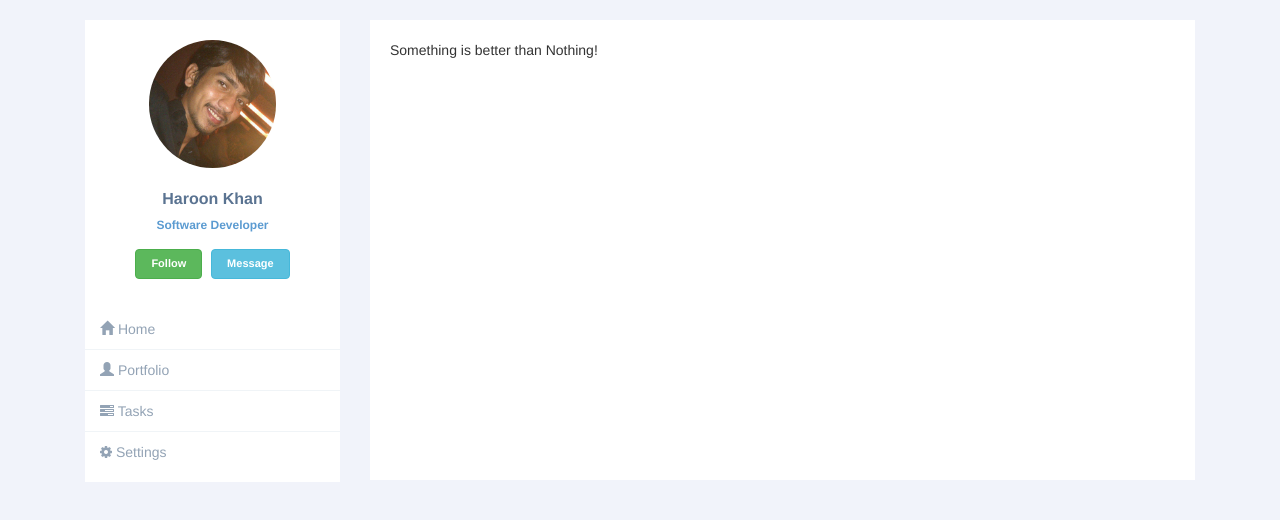
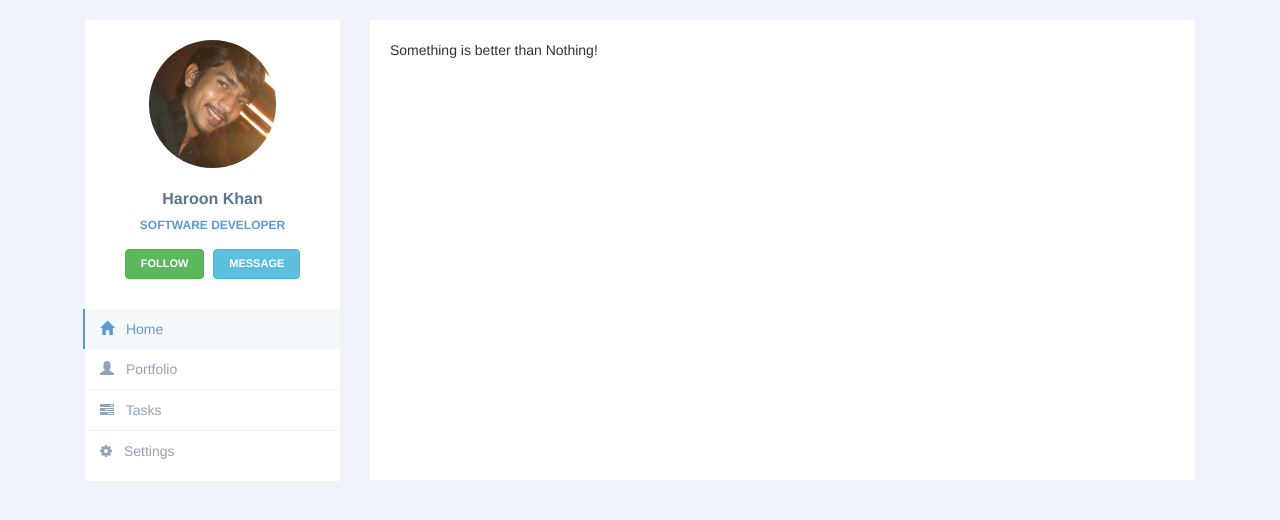
Before and after one commit to aitchkhan/aitchkhan.github.io, a plain HTML site: page index.html in a window 1280 px wide. Drawn offline with nearby package versions, Linux system fonts and the light colour scheme.

Commit message:
updated theme

```diff
--- a/styles/main.css
+++ b/styles/main.css
@@ -2,18 +2,18 @@ body {
     background: #F1F3FA;
 }
 
+/* Profile container */
 .profile {
     margin: 20px 0;
-
-
 }
 
-.profile-sidebar{
+/* Profile sidebar */
+.profile-sidebar {
     padding: 20px 0 10px 0;
-    background: #ffffff;
+    background: #fff;
 }
 
-.profile-userpic img{
+.profile-userpic img {
     float: none;
     margin: 0 auto;
     width: 50%;
@@ -25,8 +25,7 @@ body {
 
 .profile-usertitle {
     text-align: center;
-    margin-top: 20px ;
-
+    margin-top: 20px;
 }
 
 .profile-usertitle-name {
@@ -36,8 +35,8 @@ body {
     margin-bottom: 7px;
 }
 
-.profile-usertitle-job{
-    text-transform: capitalize;
+.profile-usertitle-job {
+    text-transform: uppercase;
     color: #5b9bd1;
     font-size: 12px;
     font-weight: 600;
@@ -46,11 +45,11 @@ body {
 
 .profile-userbuttons {
     text-align: center;
-    margin-top: 10px  ;
+    margin-top: 10px;
 }
 
-.profile-userbuttons .btn{
-    text-transform: capitalize;
+.profile-userbuttons .btn {
+    text-transform: uppercase;
     font-size: 11px;
     font-weight: 600;
     padding: 6px 15px;
@@ -65,7 +64,7 @@ body {
     margin-top: 30px;
 }
 
-.profile-usermenu ul li{
+.profile-usermenu ul li {
     border-bottom: 1px solid #f0f4f7;
 }
 
@@ -79,20 +78,30 @@ body {
     font-weight: 400;
 }
 
+.profile-usermenu ul li a i {
+    margin-right: 8px;
+    font-size: 14px;
+}
+
+.profile-usermenu ul li a:hover {
+    background-color: #fafcfd;
+    color: #5b9bd1;
+}
+
+.profile-usermenu ul li.active {
+    border-bottom: none;
+}
+
+.profile-usermenu ul li.active a {
+    color: #5b9bd1;
+    background-color: #f6f9fb;
+    border-left: 2px solid #5b9bd1;
+    margin-left: -2px;
+}
+
 /* Profile Content */
 .profile-content {
     padding: 20px;
     background: #fff;
     min-height: 460px;
 }
-
-
-
-
-span.tags
-{
-    background: #1CCCBF;
-    border-radius: 4px;
-    color: #ffffff;
-    padding: 6px 9px;
-}
```
